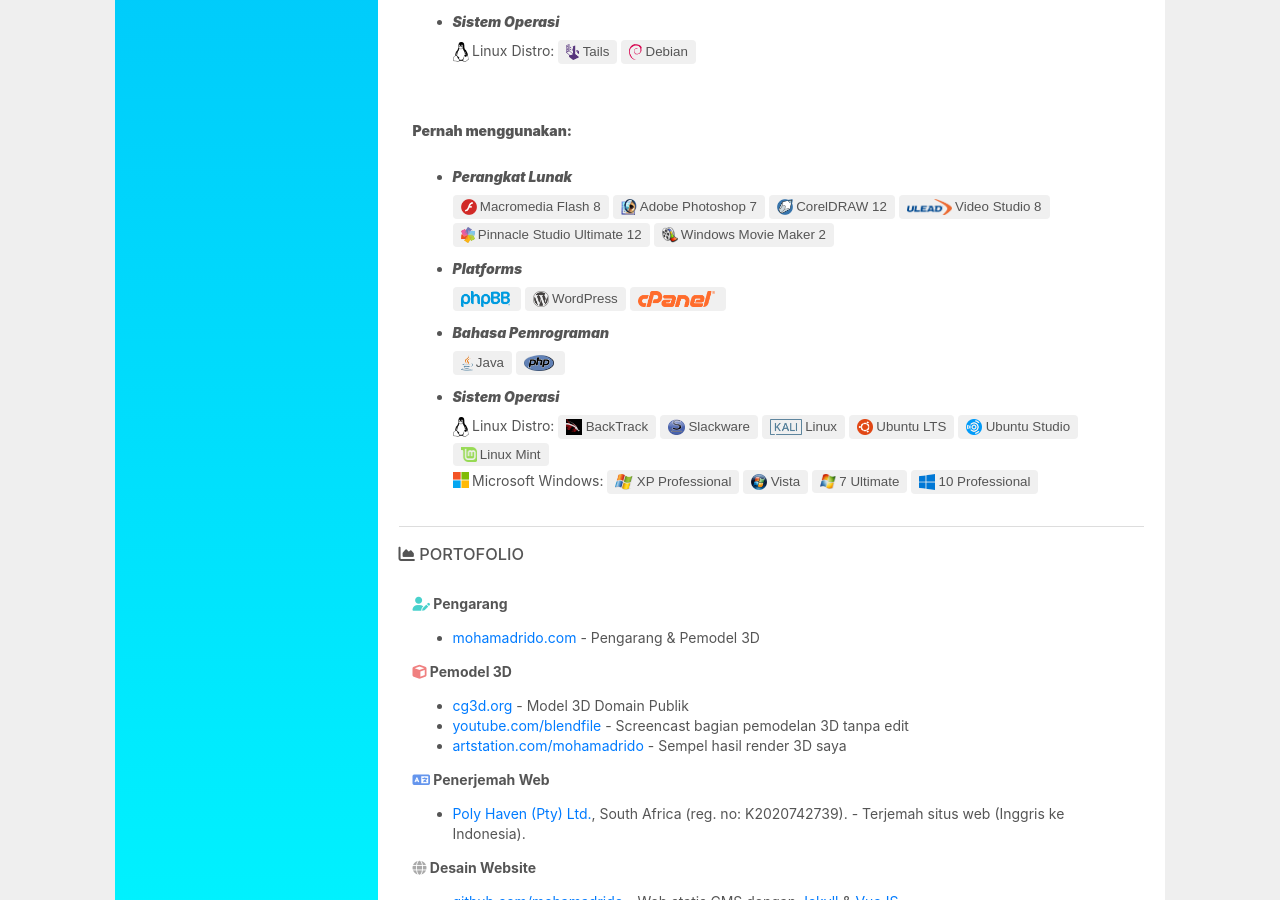
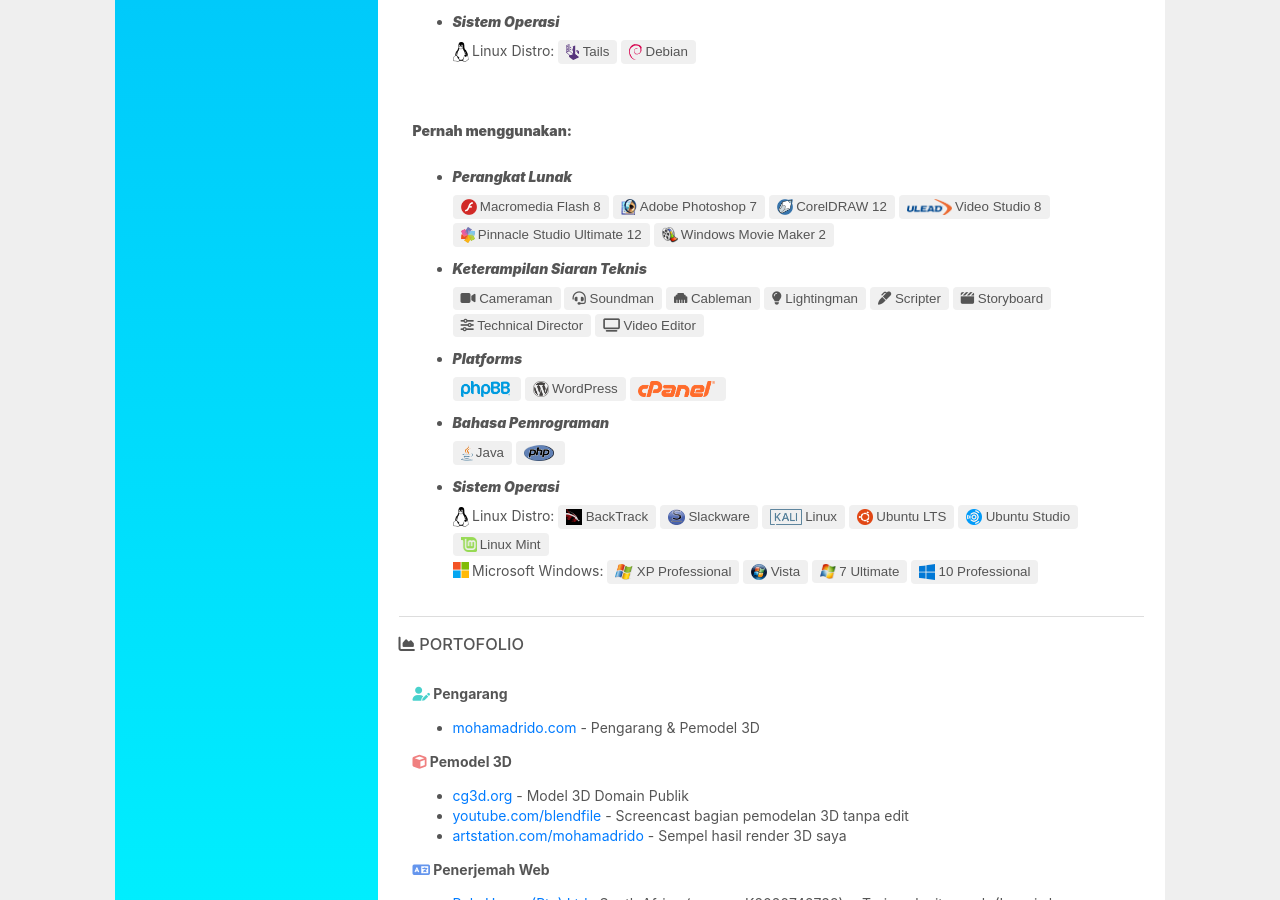
Before and after one commit to j5sacolasembalagens-pixel/xkhujztrbowverbtqv9mmmgnutuqjjakzdfafbwww, a Jekyll site: the page built from id.html, in a window 1280 px wide and 900 px high, scrolled down 2009 px. Built offline with Jekyll 4.4.1, drawn with Linux system fonts in a browser that asks for light colours; nearby versions of some CDN libraries.

Commit message:
Update id.html

```diff
--- a/id.html
+++ b/id.html
@@ -163,8 +163,8 @@
     <ul>
     <li class="li"><i>Perangkat Lunak</i></li>
       <button class="link" onclick=mf8_link();><a title='Macromedia Flash 8' onclick="location.href='' target="_blank"><img src="/fl8.png" class="icon">Macromedia Flash 8</a></button> <button class="link" onclick=ap7_link();><a title='Adobe Photoshop 7' onclick="location.href='' target="_blank"><img src="/ps7.png" class="icon">Adobe Photoshop 7</a></button> <button class="link" onclick=cd12_link();><a title='CorelDRAW 12' onclick="location.href='' target="_blank"><img src="/cd12.png" class="icon">CorelDRAW 12</a></button> <button class="link" onclick=uvs8_link();><a title='Video Studio 8' onclick="location.href='' target="_blank"><img src="/ulead8.png" style="width: 45px;height:16px;vertical-align:text-top;margin-right:.25em;">Video Studio 8</a></button> <button class="link" onclick=psu12_link();><a title='Pinnacle Studio Ultimate 12' onclick="location.href='' target="_blank"><img src="/pinnacle12.png" style="width: 14px;height:16px;vertical-align:text-top;margin-right:.25em;">Pinnacle Studio Ultimate 12</a></button> <button class="link" onclick=wmm2_link();><a title='Windows Movie Maker 2' onclick="location.href='' target="_blank"><img src="/maker.png" class="icon">Windows Movie Maker 2</a></button>
-    <!--li class="li"><i>Keterampilan Siaran Teknis</i></li>
-      <button class="link" onclick=camera_link();><a title='Cameraman' onclick="location.href='' target="_blank"><i class="fa-solid fa-video"></i> Cameraman</a></button> <button class="link" onclick=sound_link();><a title='Soundman' onclick="location.href='' target="_blank"><i class="fa-solid fa-headset"></i> Soundman</a></button> <button class="link" onclick=cable_link();><a title='Cableman' onclick="location.href='' target="_blank"><i class="fa-solid fa-ethernet"></i> Cableman</a></button> <button class="link" onclick=light_link();><a title='Lightingman' onclick="location.href='' target="_blank"><i class="fa-solid fa-lightbulb"></i> Lightingman</a></button> <button class="link" onclick=script_link();><a title='Scripter' onclick="location.href='' target="_blank"><i class="fa-solid fa-marker"></i> Scripter</a></button> <button class="link" onclick=story_link();><a title='Storyboard' onclick="location.href='' target="_blank"><i class="fa-solid fa-clapperboard"></i> Storyboard</a></button> <button class="link" onclick=td_link();><a title='Technical Director' onclick="location.href='' target="_blank"><i class="fa-solid fa-sliders"></i> Technical Director</a></button> <button class="link" onclick=ve_link();><a title='Video Editor' onclick="location.href='' target="_blank"><i class="fa-solid fa-tv"></i> Video Editor</a></button-->
+    <li class="li"><i>Keterampilan Siaran Teknis</i></li>
+      <button class="link" onclick=camera_link();><a title='Cameraman' onclick="location.href='' target="_blank"><i class="fa-solid fa-video"></i> Cameraman</a></button> <button class="link" onclick=sound_link();><a title='Soundman' onclick="location.href='' target="_blank"><i class="fa-solid fa-headset"></i> Soundman</a></button> <button class="link" onclick=cable_link();><a title='Cableman' onclick="location.href='' target="_blank"><i class="fa-solid fa-ethernet"></i> Cableman</a></button> <button class="link" onclick=light_link();><a title='Lightingman' onclick="location.href='' target="_blank"><i class="fa-solid fa-lightbulb"></i> Lightingman</a></button> <button class="link" onclick=script_link();><a title='Scripter' onclick="location.href='' target="_blank"><i class="fa-solid fa-marker"></i> Scripter</a></button> <button class="link" onclick=story_link();><a title='Storyboard' onclick="location.href='' target="_blank"><i class="fa-solid fa-clapperboard"></i> Storyboard</a></button> <button class="link" onclick=td_link();><a title='Technical Director' onclick="location.href='' target="_blank"><i class="fa-solid fa-sliders"></i> Technical Director</a></button> <button class="link" onclick=ve_link();><a title='Video Editor' onclick="location.href='' target="_blank"><i class="fa-solid fa-tv"></i> Video Editor</a></button>
     <li class="li"><i>Platforms</i></li>
       <button class="link" onclick=phpbb_link();><a title='phpBB' onclick="location.href='' target="_blank"><img src="/phpbb.png" style="width: 49px;height:16px;vertical-align:text-top;margin-right:.25em;"></a></button> <button class="link" onclick=wordpress_link();><a title='WordPress' onclick="location.href='' target="_blank"><img src="/wp.png" class="icon">WordPress</a></button> <button class="link" onclick=cpanel_link();><a title='cPanel' onclick="location.href='' target="_blank"><img src="/cpanel.png" style="width: 77px;height:16px;vertical-align:text-top;margin-right:.25em;"></a></button>
     <li class="li"><i>Bahasa Pemrograman</i></li>
```
